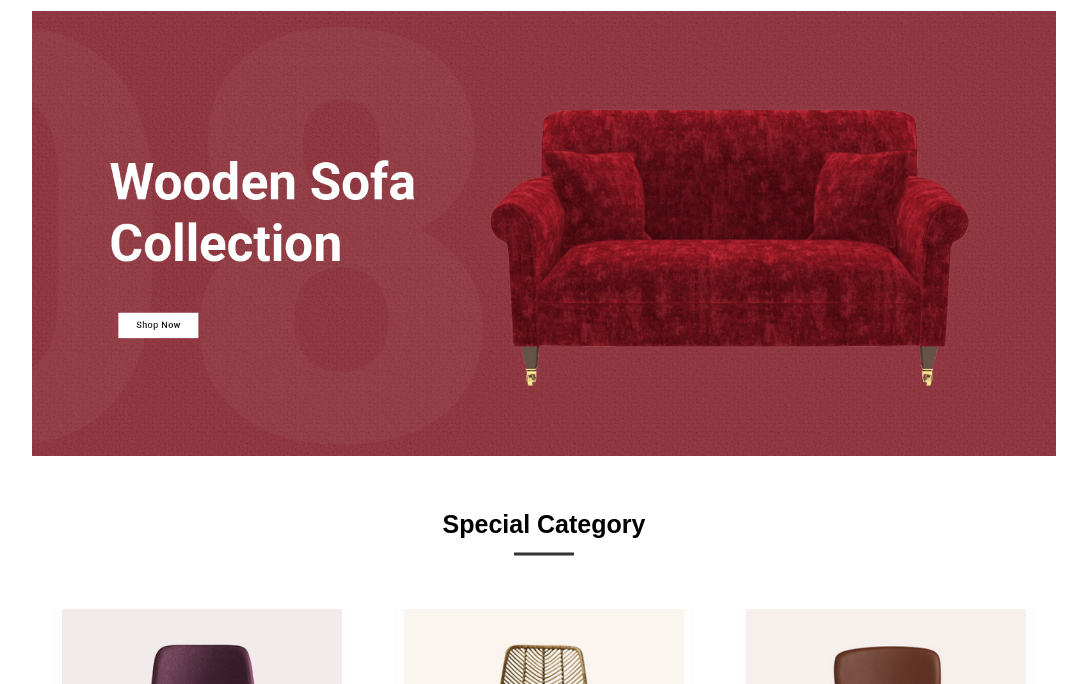
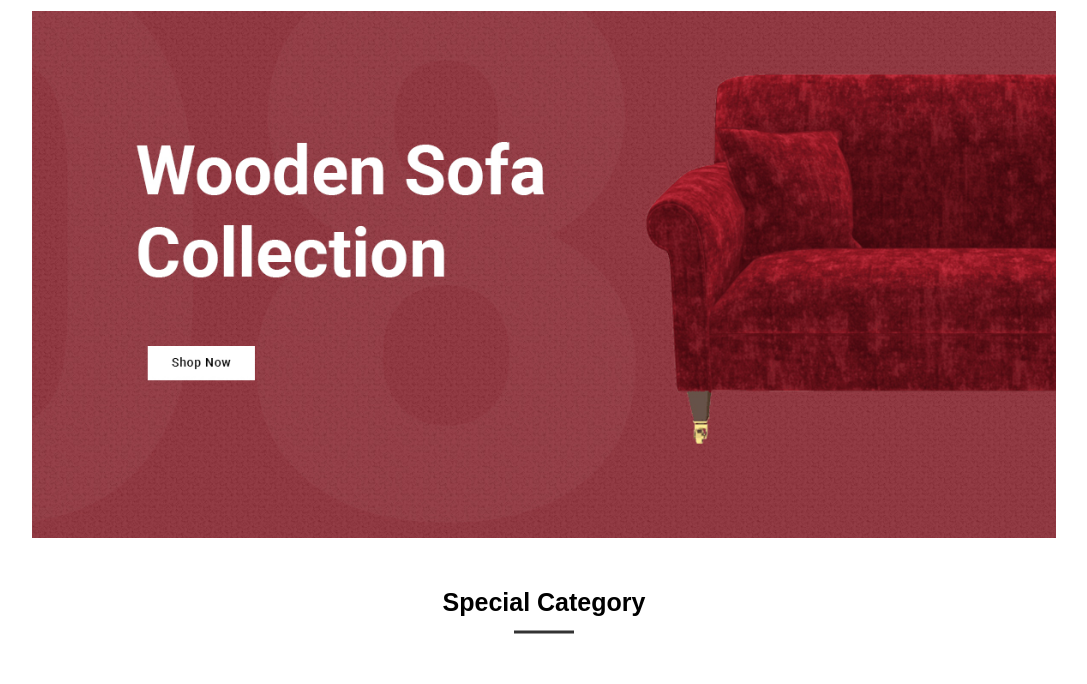
Before and after one commit to AbdElRhman-Sabry59/Template_2_HTML-CSS, a plain HTML site: page index.html in a window 1280 px wide. Shown: the part 62-746 px from the top of the page, without its empty margins (96-1183 px from the left). Drawn offline with Linux system fonts and the light colour scheme.

Commit message:
modify slider-img in both

```diff
--- a/css/style.css
+++ b/css/style.css
@@ -317,11 +317,17 @@ i[class="fa gair fa-bars"] {
 
 section.slider-page {
     position: relative;
+    /* height: 600px; */
+    background-image: url("../images/main/main-banner-2-1600x700.jpg");
+    height: 600px;
+    background-repeat: no-repeat;
+    background-size: cover;
 
 }
 
+
+
 section.slider-page img {
-    margin-top: 70px;
     height: 100%;
     width: 100%;
 }
--- a/index.html
+++ b/index.html
@@ -193,7 +193,7 @@
     <!-- End Header -->
     <!-- Start Slider Image -->
     <section class="slider-page container">
-      <img src="images/main/main-banner-2-1600x700.jpg" alt="" />
+      <!-- <img src="images/main/main-banner-2-1600x700.jpg" alt="" /> -->
       <button class="leftDirction"><</button>
       <button class="rightDirction">></button>
       <div class="bullets">
```
